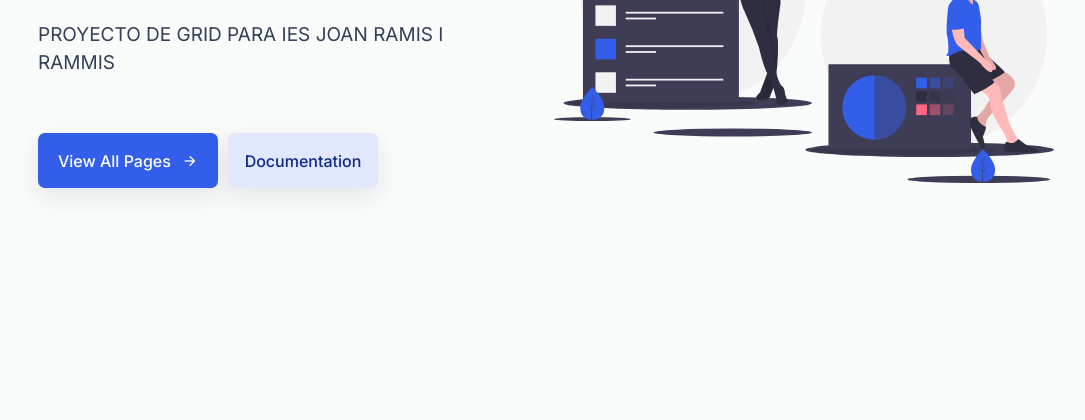
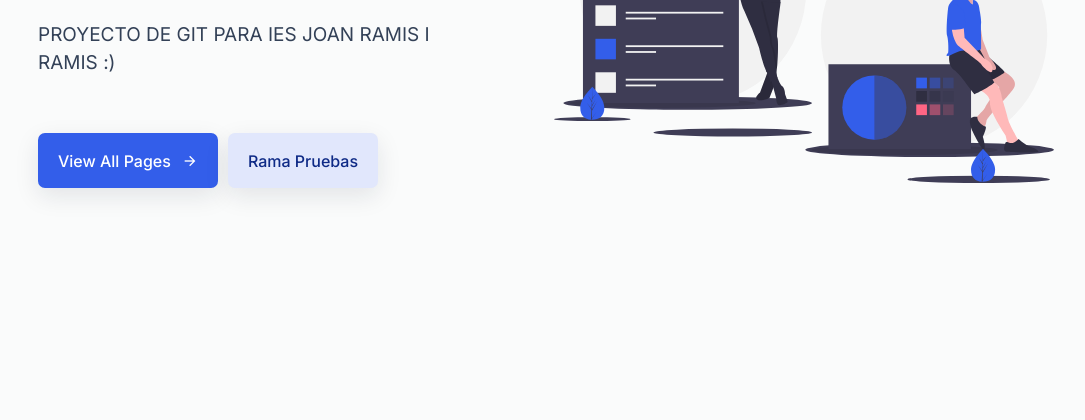
Before and after one commit to SMXMeri/proyectoSX, a plain HTML site: page index.html in a window 1280 px wide. Shown: the part 345-765 px from the top of the page, without its empty margins (106-1191 px from the left). Drawn offline with nearby package versions, Linux system fonts and the light colour scheme.

Commit message:
first bulk on pruebas

```diff
--- a/index.html
+++ b/index.html
@@ -64,7 +64,7 @@
               Develop anything.
             </h1>
             <p class="info-text">
-             PROYECTO DE GRID PARA IES JOAN RAMIS I RAMMIS
+             PROYECTO DE GIT PARA IES JOAN RAMIS I RAMIS :)
             </p>
 
             <div class="btn_wrapper">
@@ -72,7 +72,7 @@
                 view all pages <i class="ri-arrow-right-line"></i>
               </button>
 
-              <button class="btn documentation_btn">documentation</button>
+              <button class="btn documentation_btn">Rama pruebas</button>
             </div>
           </div>
           <div class="grid-item-2">
```
